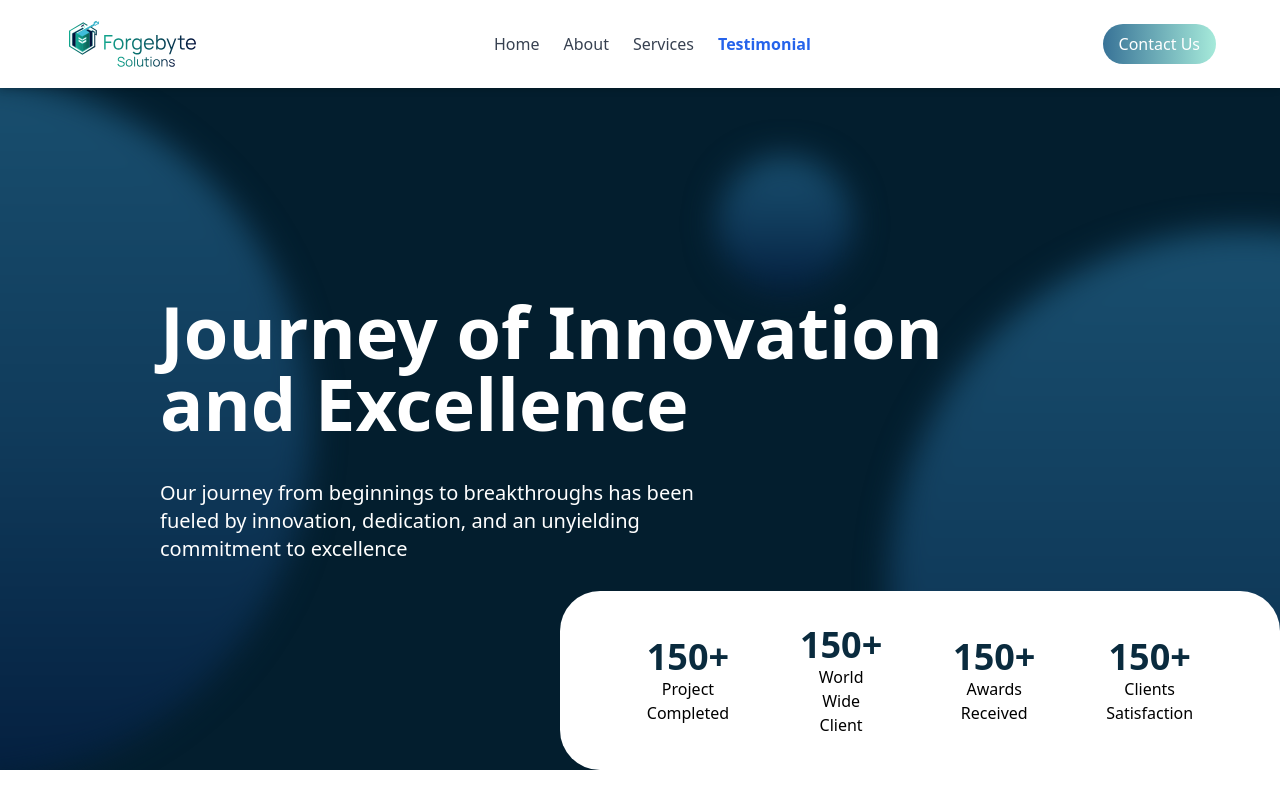
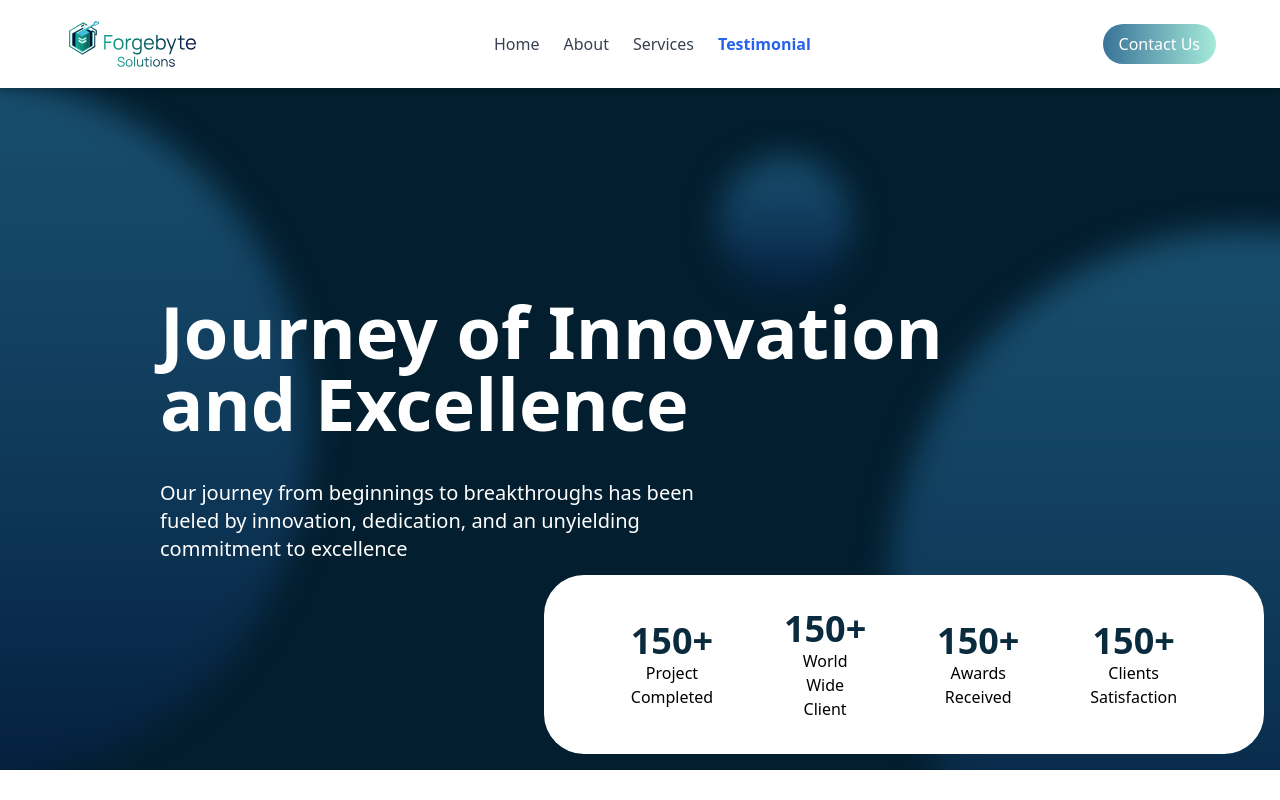
Before and after one commit to THEYASHGAUR/forgebyte-final, a Next.js app: page /testimonial in a window 1280 px wide. Shown: the top 800 px of the page. Built offline with nearby package versions, Linux system fonts and the light colour scheme.

Commit message:
testimonial page working

```diff
--- a/app/testimonial/page.jsx
+++ b/app/testimonial/page.jsx
@@ -1,4 +1,4 @@
-'use client'
+'use client';
 import React, {useEffect, useRef, useState} from 'react'
 import Footer from '../components/Footer'
 import { Star, ThumbsUp } from 'lucide-react'
@@ -51,7 +51,7 @@ const page = () => {
         <div className='absolute -left-[400px] size-[711px] rounded-full bg-gradient-to-t from-[#041F3F] via-[#103B5B] to-[#194F6F] blur-lg backdrop-blur-lg' />
         <div className='absolute hidden md:block -bottom-1/4 -right-1/4 size-[711px] rounded-full bg-gradient-to-t from-[#041F3F] via-[#103B5B] to-[#194F6F] blur-lg backdrop-blur-lg' />
         <div className='absolute hidden lg:block right-1/3 top-[10%] size-[136px] rounded-full bg-gradient-to-t from-[#041F3F] via-[#103B5B] to-[#194F6F] blur-lg backdrop-blur-lg' />
-        <div className='absolute opacity-0 animate-[appearFromBelow_1s_ease-out_forwards] [animation-delay:0.1s] flex flex-wrap justify-evenly items-center bottom-0 right-0 h-auto sm:h-[179px] w-3/4 sm:w-[500px] md:w-[720px] bg-white rounded-l-[40px] rounded-tr-[40px] p-4'>
+        <div className='absolute opacity-0 animate-[appearFromBelow_1s_ease-out_forwards] [animation-delay:0.1s] flex flex-wrap justify-evenly items-center bottom-4 right-4 h-auto sm:h-[179px] w-3/4 sm:w-[500px] md:w-[720px] bg-white rounded-[40px]  p-4'>
           {['Project Completed', 'World Wide Client', 'Awards Received', 'Clients Satisfaction'].map((item, index) => (
             <div key={index} className='text-center mb-4 sm:mb-0'>
               <h2 className='text-[#0a2b3e] font-semibold text-2xl sm:text-4xl'>150+</h2>
```
